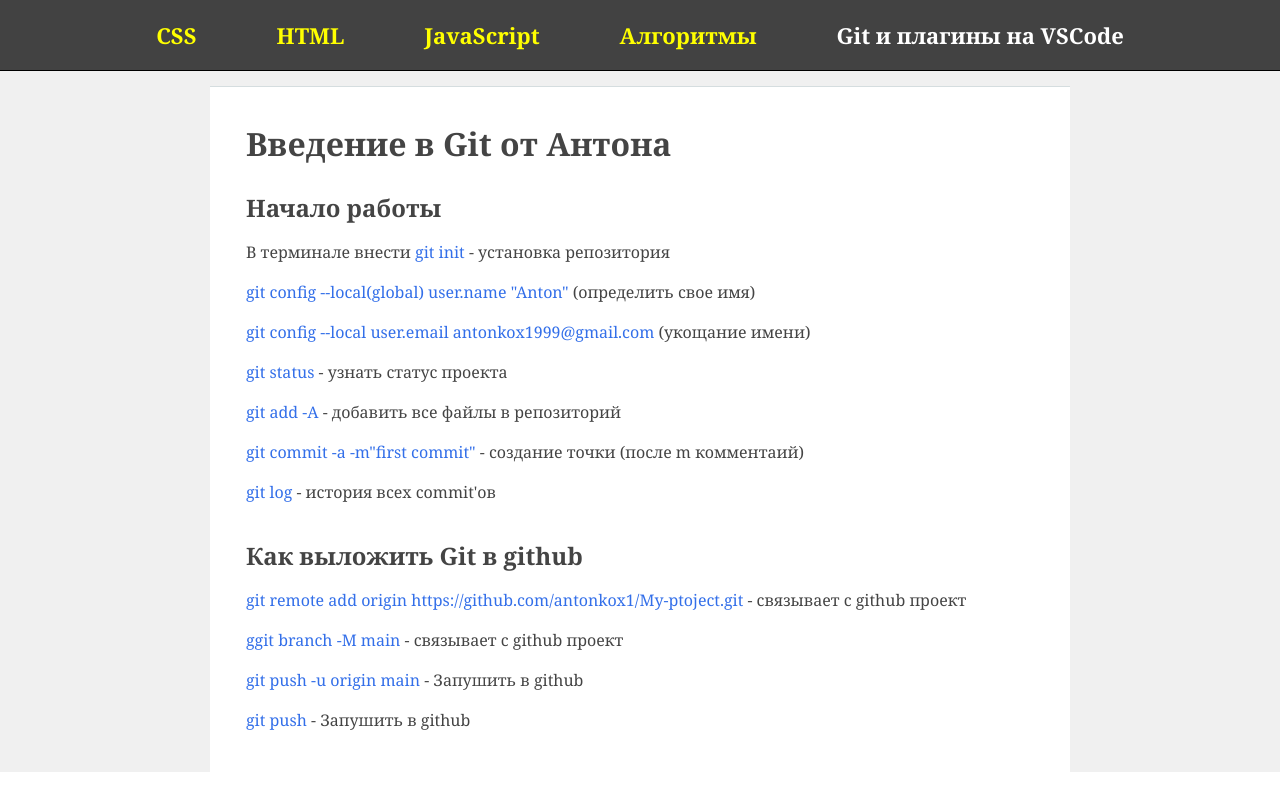
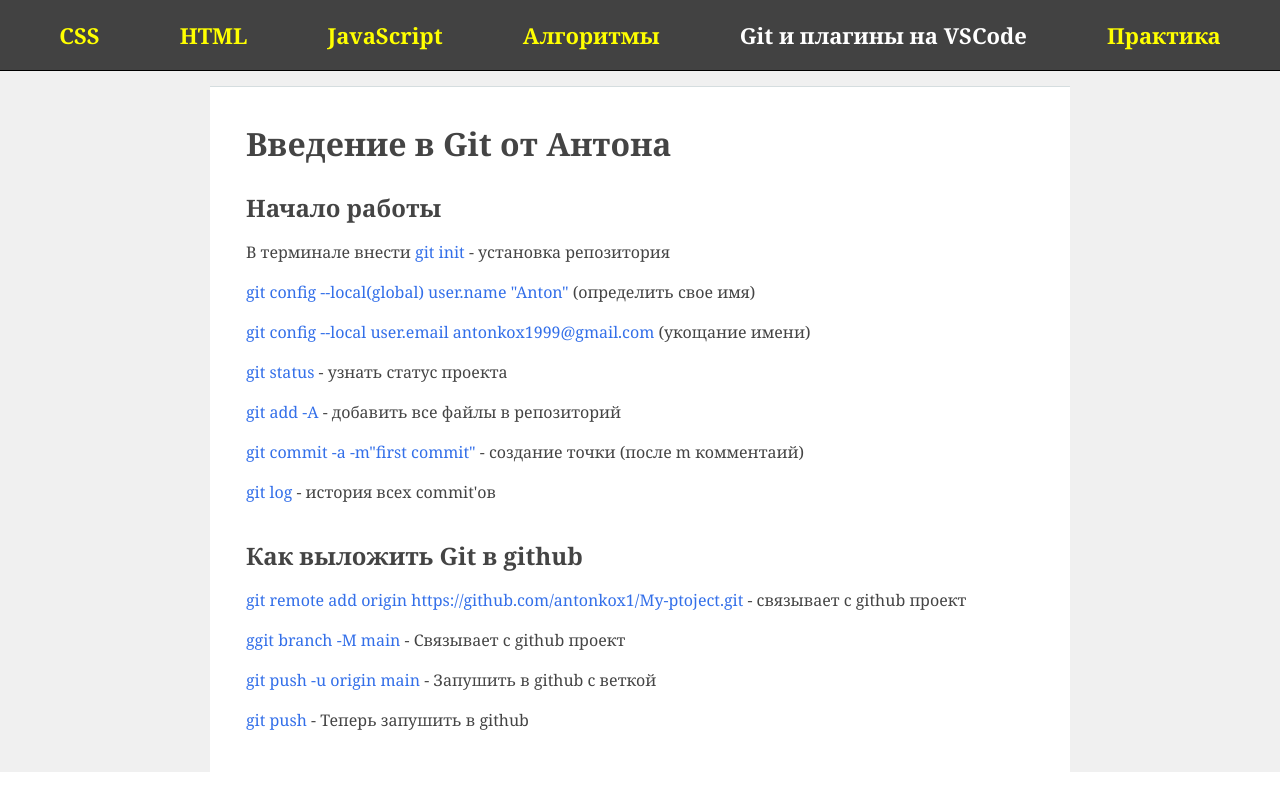
Before and after one commit to antonkox1/My-project, a plain HTML site: page Html/Git-and-plagin.html in a window 1280 px wide. Drawn offline with Linux system fonts and the light colour scheme.

Commit message:
Добавил практику

```diff
--- a/Html/Git-and-plagin.html
+++ b/Html/Git-and-plagin.html
@@ -14,6 +14,7 @@
         <label class = "header-label" for=""> <a href="Javascript.html">JavaScript</a></label>
         <label class = "header-label" for=""><a href="Algoritm.html">Алгоритмы</a></label>
         <label class = "header-label" for="">Git и плагины на VSCode</label>
+        <label class = "header-label" for=""><a href="Practic.HTML">Практика</a></label>
     </header>
     <main class="main_background">
         <div class = "under-header">
@@ -30,10 +31,9 @@
         <p> <span class="color-font">git log</span> - история всех commit'ов</p>
         <h2 >Как выложить Git в github</h2>
         <p> <span class="color-font">git remote add origin https://github.com/antonkox1/My-ptoject.git</span> - связывает с github проект</p>
-        <p> <span class="color-font">ggit branch -M main</span> - связывает с github проект</p>
-        <p> <span class="color-font">git push -u origin main</span> - Запушить в github</p>
-        <p> <span class="color-font">git push</span> - Запушить в github</p>
-
+        <p> <span class="color-font">ggit branch -M main</span> - Связывает с github проект</p>
+        <p> <span class="color-font">git push -u origin main</span> - Запушить в github c веткой</p>
+        <p> <span class="color-font">git push</span> - Теперь запушить в github</p>
     </div>
     </main>
 
```
Also changed, not shown: Html/Algoritm.html (+1 -0 lines), Html/CSS.html (+1 -0 lines), Html/Javascript.html (+1 -0 lines), Html/index.html (+1 -0 lines).
